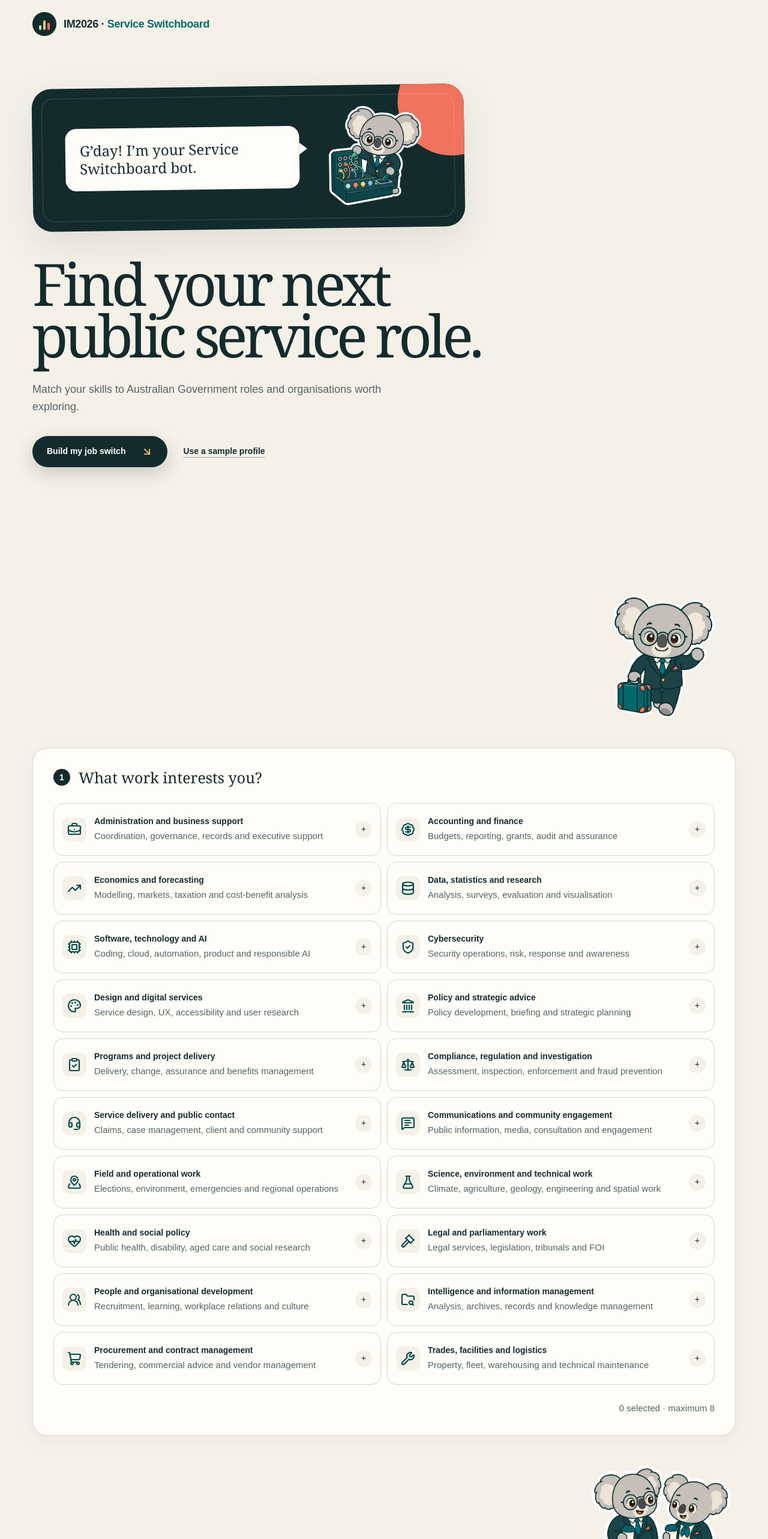
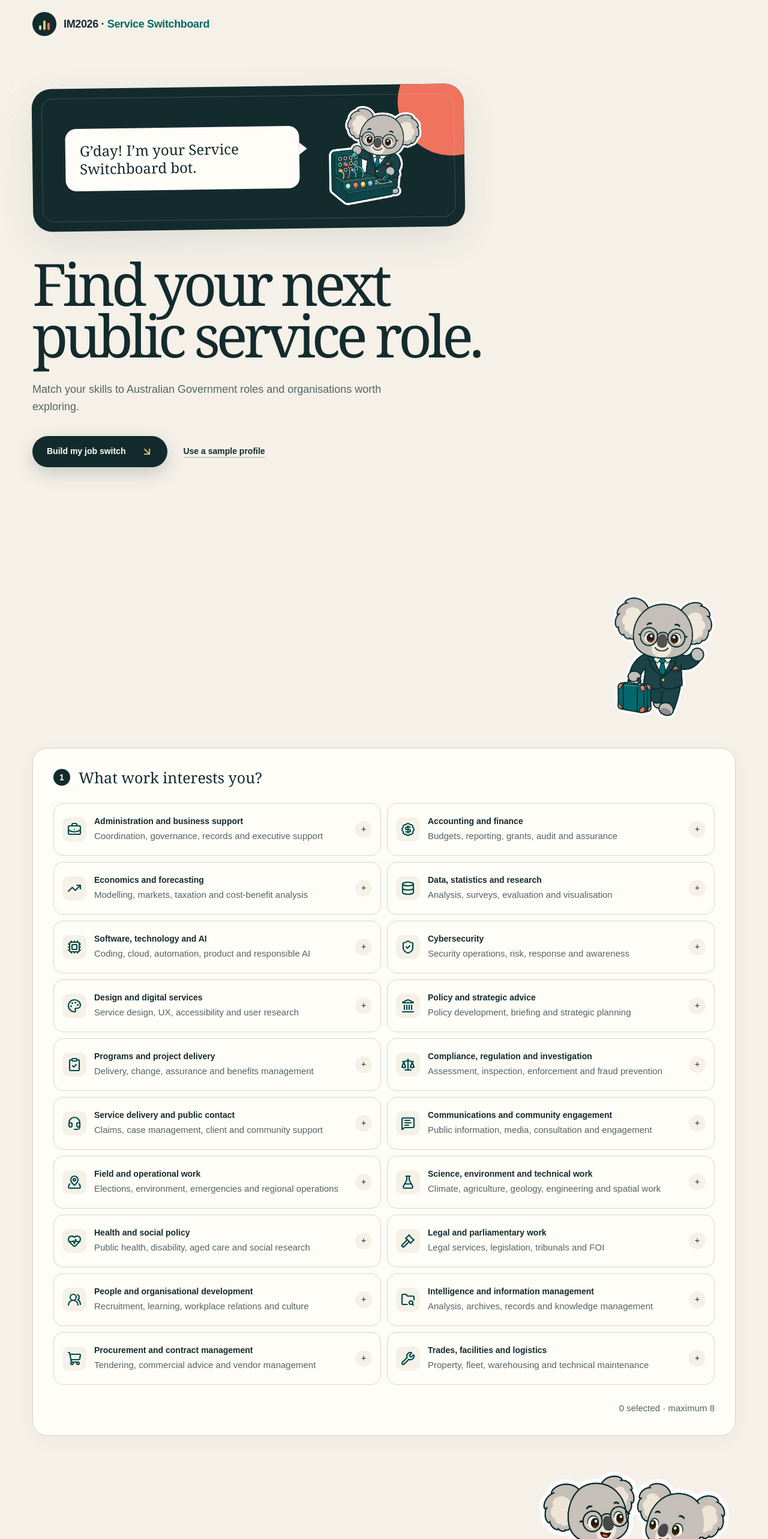
Before and after one commit to bitpixi2/ServiceSwitchboard, a Next.js app: page / in a window 1280 px wide. Shown: the top 2566 px of the page at 60% size. Built offline with nearby package versions, Linux system fonts and the light colour scheme.

Commit message:
Enlarge coffee koala sticker

```diff
--- a/app/globals.css
+++ b/app/globals.css
@@ -577,6 +577,10 @@ main {
   line-height: 1.55;
 }
 
+.coffee-sticker {
+  width: 340px;
+}
+
 .ute-sticker {
   width: 310px;
 }
@@ -1592,6 +1596,10 @@ footer span {
     width: 210px;
   }
 
+  .coffee-sticker {
+    width: 300px;
+  }
+
   .skill-list {
     justify-content: flex-start;
   }
@@ -1720,6 +1728,10 @@ footer span {
   .section-sticker {
     margin-top: 0;
     width: min(170px, 48vw);
+  }
+
+  .coffee-sticker {
+    width: min(280px, 78vw);
   }
 
   .ute-sticker {
```
Also changed, not shown: 1 other file (tests, documents, lock files or other folders).
